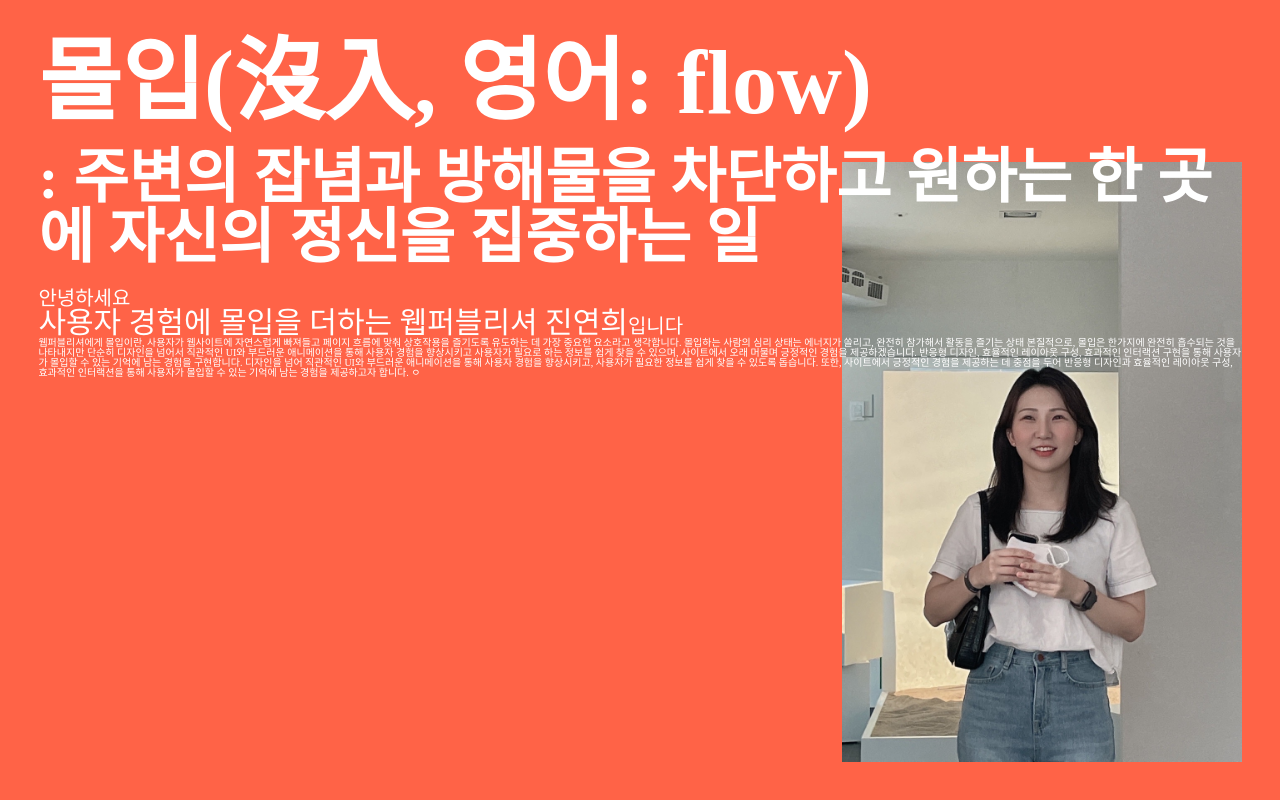
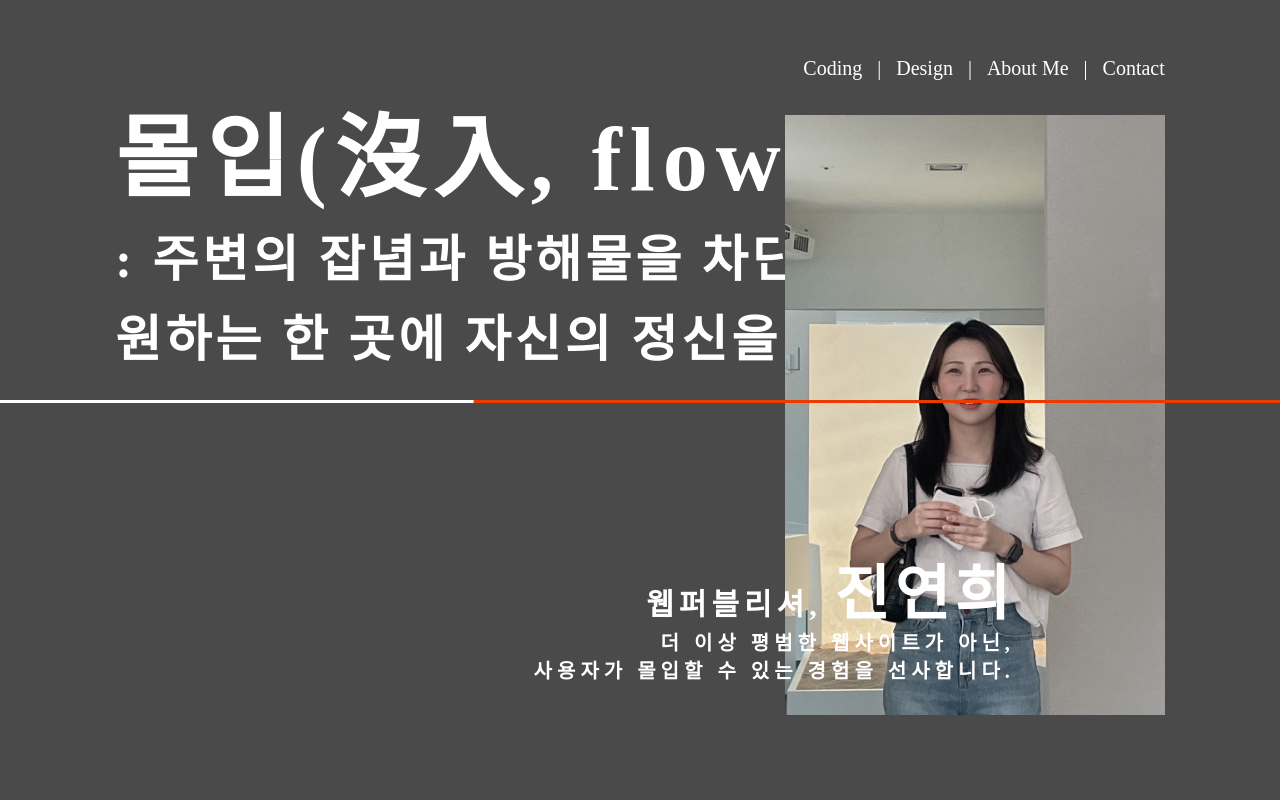
Before and after one commit to maezoo/portfolio, a website built with Vite: page index.html in a window 1280 px wide. Built offline with nearby package versions, Linux system fonts and the light colour scheme; files whose address does not match are found by name; a web font is replaced by a local one.

Commit message:
In the process of modifying the intro design

```diff
--- a/index.html
+++ b/index.html
@@ -21,52 +21,68 @@
 
 <body>
   <section class="intro">
-    <div class="intro_inner">
-      <div class="text_wrapper">
-        <h2>몰입(沒入, 영어: flow)</h2>
-        <!-- <h3>: 주위의 모든 잡념, 방해물들을 차단하고<br> 원하는 어느 한 곳에 자신의 모든 정신을 집중하는 일</h3> -->
-        <h3>: 주변의 잡념과 방해물을 차단하고 원하는 한 곳에 자신의 정신을 집중하는 일</h3>
-        <div class="introduce">
-          <p>안녕하세요</p>
-          <p><span>사용자 경험에 몰입을 더하는 웹퍼블리셔 진연희</span>입니다</p>
-          웹퍼블리셔에게 몰입이란, 사용자가 웹사이트에 자연스럽게 빠져들고 페이지 흐름에 맞춰 상호작용을 즐기도록 유도하는 데 가장 중요한 요소라고 생각합니다.
+    <div class="intro_menu">
+      <div class="gnb_wrap">
+        <ul class="gnb"><img src="/images/hamburger_mo.svg" alt="hamburger">
+          <li class="gnb_list codingMenu" data-tab="menuList_1"><a href="#">Coding</a>
+          </li>
+          <li class="gnb_list" data-tab="menuList_2"><a href="#">Design</a></li>
+          <li class="gnb_list" data-tab="menuList_3"><a href="#">About Me</a></li>
+          <li class="gnb_list" data-tab="menuList_4"><a href="#" class="gnb_after">Contact</a></li>
+        </ul>
+      </div>
+    </div>
 
 
+    <div class="text_wrapper">
+      <div class="textInner">
+        <div class="text-flow">
+          <h2>몰입(沒入, flow)</h2>
+          <h3>: 주변의 잡념과 방해물을 차단하고</h3>
+          <h3>원하는 한 곳에 자신의 정신을 집중하는 일</h3>
+        </div>
 
-          몰입하는 사람의 심리 상태는 에너지가 쏠리고, 완전히 참가해서 활동을 즐기는 상태
-          본질적으로, 몰입은 한가지에 완전히 흡수되는 것을 나타내지만
-
-
-
-          단순히 디자인을 넘어서 직관적인 UI와 부드러운 애니메이션을 통해 사용자 경험을 향상시키고
-          사용자가 필요로 하는 정보를 쉽게 찾을 수 있으며, 사이트에서 오래 머물며 긍정적인 경험을 제공하겠습니다.
-
-          반응형 디자인, 효율적인 레이아웃 구성, 효과적인 인터랙션 구현을 통해 사용자가 몰입할 수 있는 기억에 남는 경험을 구현합니다.
+        <div class="intro-photo">
+          <div class="photo"></div>
+          <div class="text-introduce">
+            <h3>웹퍼블리셔,
+              <span>진연희</span>
+            </h3>
+            <p>더 이상 평범한 웹사이트가 아닌,</p>
+            <p>사용자가 몰입할 수 있는 경험을 선사합니다.</p>
+          </div>
+        </div>
+      </div>
+    </div>
 
 
 
 
-          디자인을 넘어 직관적인 UI와 부드러운 애니메이션을 통해 사용자 경험을 향상시키고, 사용자가 필요한 정보를 쉽게 찾을 수 있도록 돕습니다.
-          또한, 사이트에서 긍정적인 경험을 제공하는 데 중점을 두어
-          반응형 디자인과 효율적인 레이아웃 구성, 효과적인 인터랙션을 통해 사용자가 몰입할 수 있는 기억에 남는 경험을 제공하고자 합니다. ㅇ
 
-        </div>
-      </div>
-      <div class="introPhoto">
-      </div>
-    </div>
-    <!-- <div class="item">
+    <div class="light-ray">
       <div class="line">
         <div class="light"></div>
       </div>
-      <div class="text_box loader">
-        <div class="inner">
-          <h1>Portfolio</h1>
-          <h3>by Yeonhee Jin </h3>
-        </div>
-      </div>
-    </div> -->
+      <!-- <div class="text_box">
+        <h1>Portfolio</h1>
+        <h3>by Yeonhee Jin</h3>
+      </div> -->
+    </div>
+
   </section>
+  <!-- <p>“더 이상 평범한 웹사이트가 아닌, 사용자가 몰입할 수 있는 경험을 선사하는 웹퍼블리셔, 진연희입니다.”</p> -->
+  <!-- <p>안녕하세요</p>
+  <p>사용자 경험에 몰입을 더하는 웹퍼블리셔</p>
+  <p>진연희입니다.</p> -->
+  <!-- <p>더 이상 평범한 웹사이트가 아닌, 사용자가 몰입할 수 있는 경험을 제공합니다</p> -->
+
+  <!-- <p>
+    몰입하는 사람의 심리 상태는 에너지가 쏠리고, 완전히 참가해서 활동을 즐기는 상태
+    본질적으로, 몰입은 한가지에 완전히 흡수되는 것을 나타내지만
+  </p>
+  <p>웹퍼블리셔에게 몰입이란, 사용자가 웹사이트에 자연스럽게 빠져들고 페이지 흐름에 맞춰 상호작용을 즐기도록 유도하는 데 가장 중요한 요소라고 생각합니다.</p>
+  <p>단순히 디자인을 넘어 직관적인 UI와 부드러운 애니메이션으로 사용자 경험을 향상시키고, 필요한 정보를 쉽게 찾을 수 있도록 만듭니다.
+    또한, 반응형 디자인과 효율적인 레이아웃, 효과적인 인터랙션을 통해 시용자가 몰입할 수 있는 기억에 남는 경험을 제공하고자 합니다.</p> -->
 
   <!-- 원본 -->
   <!-- <section class="intro">
@@ -422,7 +438,23 @@
         <div class="inner contact_inner">
           <h1 class="tab_title">CONTACT</h1>
           <div class="contact_wrapper">
+            <div class="text_wrapper">
+              <h2>몰입(沒入, flow)</h2>
+              <h3>: 주변의 잡념과 방해물을 차단하고</h3>
+              <h3>원하는 한 곳에 자신의 정신을 집중하는 일</h3>
+              <div class="introduce">
+                <p>안녕하세요</p>
+                <p>사용자 경험에 몰입을 더하는 웹퍼블리셔 진연희입니다</p>
+                <p>
+                  몰입하는 사람의 심리 상태는 에너지가 쏠리고, 완전히 참가해서 활동을 즐기는 상태
+                  본질적으로, 몰입은 한가지에 완전히 흡수되는 것을 나타내지만
+                </p>
+                <p>웹퍼블리셔에게 몰입이란, 사용자가 웹사이트에 자연스럽게 빠져들고 페이지 흐름에 맞춰 상호작용을 즐기도록 유도하는 데 가장 중요한 요소라고 생각합니다.</p>
+                <p>단순히 디자인을 넘어 직관적인 UI와 부드러운 애니메이션으로 사용자 경험을 향상시키고, 필요한 정보를 쉽게 찾을 수 있도록 만듭니다.
+                  또한, 반응형 디자인과 효율적인 레이아웃, 효과적인 인터랙션을 통해 시용자가 몰입할 수 있는 기억에 남는 경험을 제공하고자 합니다.</p>
 
+              </div>
+            </div>
 
           </div>
 
--- a/styles/intro.scss
+++ b/styles/intro.scss
@@ -1,12 +1,72 @@
 @use "./color.scss";
 
+.intro_menu {
+  width: 100%;
+  height: 85px;
+  display: flex;
+  padding: 0 9%;
+  position: fixed;
+  z-index: 99998;
+  top: 0;
+  left: 0;
+  // background-color: yellow;
+
+  .gnb_wrap {
+    width: 100%;
+    height: 100%;
+    display: flex;
+    justify-content: flex-end;
+    align-items: flex-end;
+  }
+
+  .gnb {
+    font-size: 2rem;
+    display: flex;
+    height: 50%;
+    line-height: 50px;
+
+    img {
+      display: none;
+    }
+
+    .gnb_list {
+      // padding: 0 15px;
+      // border-right: 1px solid white;
+      // height: 20px;
+      // line-height: 20px;
+
+      a {
+        display: block;
+        width: 100%;
+        height: 100%;
+
+        &:hover {
+          color: color.$tomato;
+        }
+      }
+    }
+
+    a::after {
+      content: "|";
+      padding: 0 15px;
+      color: white;
+      font-size: 20px;
+    }
+
+    .gnb_after::after {
+      content: none;
+    }
+  }
+
+
+}
+
+
 .intro {
-  background-color: tomato;
-
+  // background-color: tomato;
+  background-color: rgb(74, 74, 74);
   width: 100vw;
   height: 100vh;
-  display: flex;
-  align-items: center;
   position: absolute;
   z-index: 100000;
   top: 0;
@@ -14,127 +74,182 @@
 
   color: white;
 
+  // padding: 9% 9% 0% 9%;
+  padding: 9%;
+
+
+  @font-face {
+    font-family: 'KCC-eunyoung';
+    src: url('https://fastly.jsdelivr.net/gh/projectnoonnu/noonfonts_one@1.0/KCC-eunyoung-Regular.woff') format('woff');
+    font-weight: normal;
+    font-style: normal;
+  }
+
+  .text_wrapper {
+    min-width: 100%;
+    width: 100%;
+    // background-color: rgb(23, 163, 105);
+  }
+
+  .textInner {
+    // background-color: rgb(133, 203, 59);
+
+    width: 100%;
+    // min-height: 100%;
+    height: 100%;
+    display: flex;
+    flex-direction: column;
+    justify-content: space-between;
+    position: relative;
+
+    .text-flow {
+      display: flex;
+      flex-direction: column;
+      gap: 30px;
+
+      position: absolute;
+      top: 0;
+      left: 0;
 
       h2 {
+        letter-spacing: 8px;
         font-weight: 900;
         font-size: 9rem;
       }
 
       h3 {
+        letter-spacing: 4px;
         font-weight: 900;
-    font-size: 6rem;
+        font-size: 5rem;
+      }
+    }
+
+    .intro-photo {
+      // background-color: pink;
+      width: 100%;
+      height: 100%;
+      display: flex;
+      justify-content: flex-end;
+
+      position: relative;
+      // top: 0;
+      // right: 0;
+
+      .photo {
+        background: yellow url(../images/intro_Photo.jpeg) no-repeat 55% 50%;
+        width: 380px;
+        height: 600px;
+        background-size: cover;
+      }
+
+      .text-introduce {
+        // width: 100%;
+        // background-color: rgb(69, 39, 94);
+        display: flex;
+        flex-direction: column;
+        text-align: right;
+        gap: 8px;
+        letter-spacing: 5px;
+        // color: black;
+
+        position: absolute;
+        right: 150px;
+        top: 450px;
+        // left: 0;
+        // bottom: 0;
+
+        h3 {
+          font-size: 3rem;
+          font-weight: 900;
         }
 
         p {
           font-size: 2rem;
+          font-weight: 600;
         }
 
         span {
-    font-size: 3rem;
+          font-family: 'KCC-eunyoung';
           // font-weight: 900;
+          // font-size: 3rem;
+          font-size: 6rem;
+          font-weight: 600;
+
+
+        }
       }
 
-  .intro_inner {
-    width: 100%;
-    height: 100%;
-    padding: 3%;
-    display: flex;
-    justify-content: flex-end;
-    align-items: flex-end;
+
+    }
   }
 
-  .introPhoto {
-    background: yellow url(../images/intro_Photo.jpeg) no-repeat 52% 50%;
-    width: 400px;
-    height: 600px;
-    background-size: cover;
+
+  .light-ray {
+    display: flex;
+    align-items: center;
+    width: 100%;
+    // height: 100%;
+    // background-color: darkblue;
+    position: absolute;
+    top: 50%;
+    left: 0;
+
+    .line {
+      background-color: white;
+      width: 100%;
+      height: 3px;
+      overflow: hidden;
+
+      .light {
+        // display: flex;
+        // align-items: center;
+        // width: 30px;
+        // position: relative;
+        // background-color: rgb(255, 255, 255);
+        background-color: color.$tomato;
+        height: 3px;
+        // animation: light 4s linear infinite;
+        animation: light 4s linear infinite;
+        // animation-delay: 3s;
+
+        @keyframes light {
+          0% {
+            transform: translateX(0%);
           }
 
-  .text_wrapper {
-    // width: 100%;
-    // height: 100%;
-    padding: 3%;
+          100% {
+            transform: translateX(100%);
+          }
+        }
+      }
+    }
+
+    .text_box {
+      text-align: right;
+      padding: 15px;
+      color: white;
       display: flex;
       flex-direction: column;
-    gap: 20px;
-    // position: absolute;
-    // z-index: 100000;
-    position: absolute;
-    top: 0;
-    left: 0;
+      cursor: pointer;
+
+
+
+      h1 {
+        font-size: 5rem;
+        font-weight: bold;
       }
 
-  // .item {
-  //   display: flex;
-  //   align-items: center;
-  //   width: 100%;
-  //   height: 100%;
-  //   // background-color: darkblue;
-
-  //   .line {
-  //     background-color: color.$tomato;
-  //     width: 100%;
-  //     height: 3px;
-  //     overflow: hidden;
-
-  //     .light {
-  //       // display: flex;
-  //       // align-items: center;
-  //       // width: 30px;
-  //       // position: relative;
-  //       background-color: rgb(255, 255, 255);
-  //       height: 3px;
-  //       // animation: light 4s linear infinite;
-  //       animation: light 4s linear forwards;
-  //       // animation-delay: 3s;
-
-  //       .light {
-  //         // width: 100%;
-  //         // position: absolute;
-  //         // background-color: rgba(221, 21, 21, 0.542);
-  //         // width: 50px;
-  //         // width: 50px;
-  //         // height: 50px;
-  //         // border-radius: 50%;
-  //       }
-
-  //       @keyframes light {
-  //         0% {
-  //           transform: translateX(0%);
-  //         }
-
-  //         100% {
-  //           transform: translateX(100%);
-  //         }
-  //       }
-  //     }
-
-  //   }
+      h3 {
+        font-weight: 400;
+        font-size: 2.5rem;
+      }
+    }
 
 
-  // }
+  }
 
-  // .text_box {
-  //   padding: 15px;
-  //   color: white;
-  //   display: flex;
-  //   flex-direction: column;
-  //   text-align: right;
-  //   cursor: pointer;
 
-  //   // background-color: red;
-  //   a {}
 
-  //   h1 {
-  //     font-size: 5rem;
-  //     font-weight: bold;
-  //   }
-
-  //   h3 {
-  //     font-weight: 400;
-  //     font-size: 2.5rem;
-  //   }
-  // }
 
   // .loader {
 
--- a/styles/menu.scss
+++ b/styles/menu.scss
@@ -1,4 +1,5 @@
 @use "./color.scss";
+
 
 header {
   background-color: white;
@@ -6,7 +7,7 @@ header {
   height: 85px;
   display: flex;
   padding: 0 9%;
-  box-shadow: 1px 0px 20px 3px rgba(78, 78, 78, 0.082);
+  // box-shadow: 1px 0px 20px 3px rgba(78, 78, 78, 0.082);
   position: fixed;
   z-index: 99998;
   top: 0;
```
Lines whose indentation alone changed are shown as unchanged.
